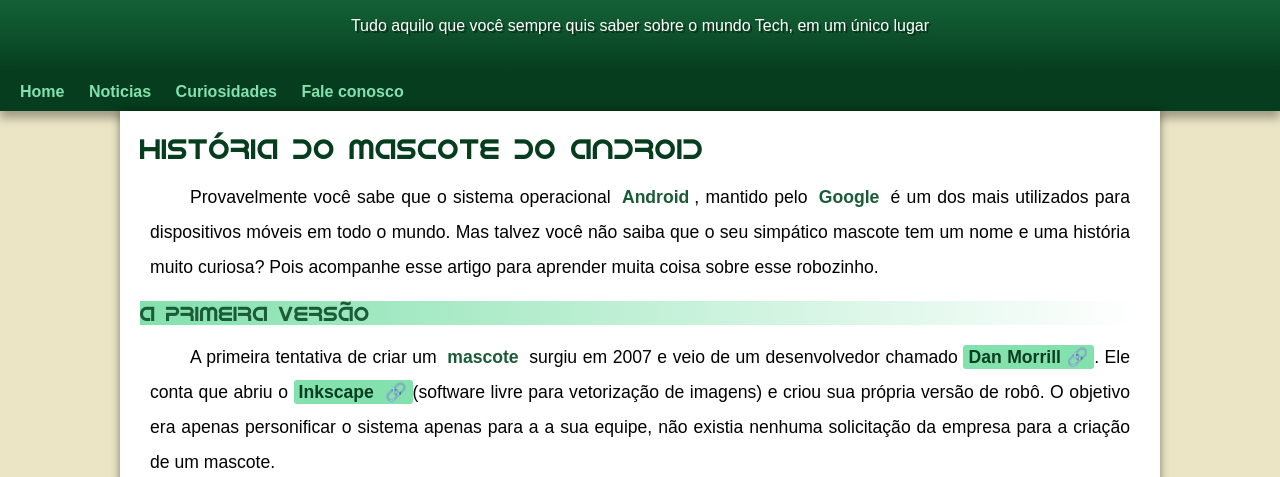
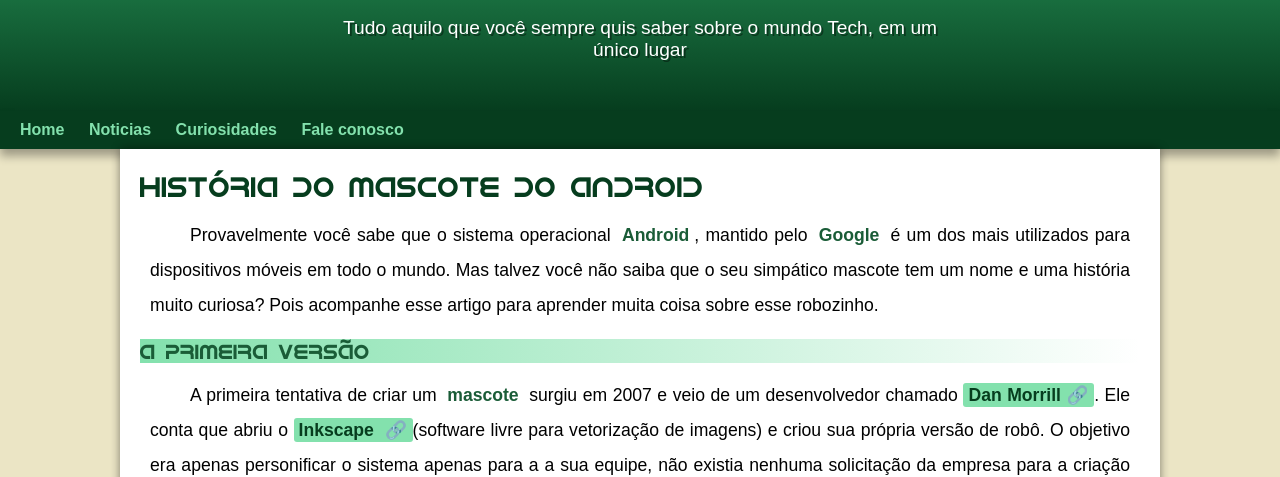
Before and after one commit to Luizadebrito/HTML-CSS, a plain HTML site: page desafios/desafio10/android.html in a window 1280 px wide. Shown: the part 137-614 px from the top of the page. Drawn offline with Linux system fonts and the light colour scheme; a web font is replaced by a local one.

Commit message:
changes01

```diff
--- a/desafios/desafio10/estilo/style.css
+++ b/desafios/desafio10/estilo/style.css
@@ -59,14 +59,13 @@ header > h1{
 
 header > p{
     font-family: var(--fonte-padrao);
-    font-size: 1em;
+    font-size: 1.2em;
     color: white;
     max-width: 600px;
     padding-right: 10px;
     padding-left: 10px;
     margin: auto;
-    padding-bottom: 15px;
-    margin-bottom: 30px;
+    padding-bottom:50px;
     text-shadow: 2px 2px 0px rgba(0, 0, 0, 0.411);
 }
 
```
